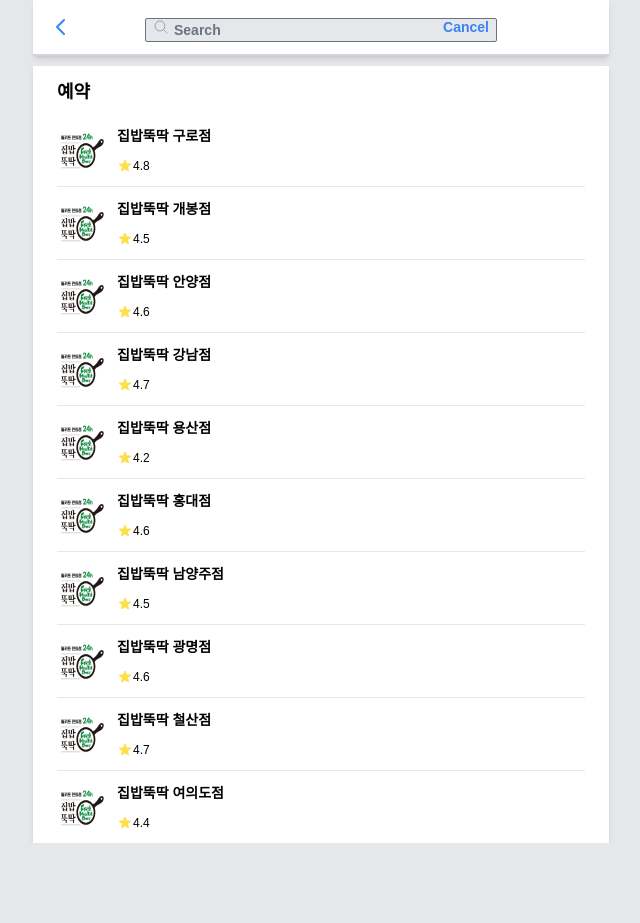
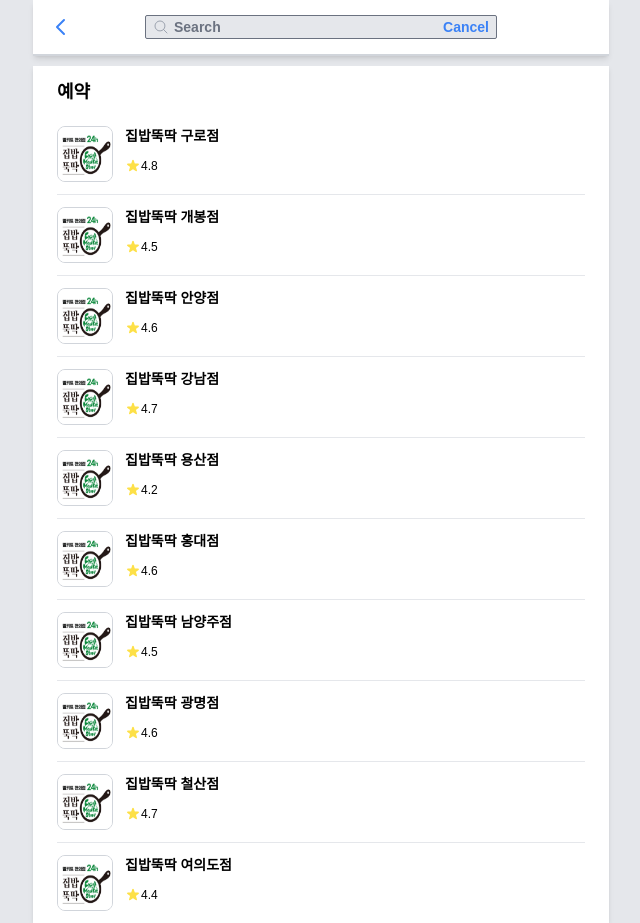
Before and after one commit to dudwns/mealkitary-frontend, a Next.js app: page /reservation in a window 1280 px wide. Shown: the whole page, without its empty margins (319-959 px from the left). Before the commit the page ends 843 px from the top, so only its background shows below. Built offline with nearby package versions, Linux system fonts and the light colour scheme.

Commit message:
feat: 이미지 크기 변경

```diff
--- a/src/pages/reservation/index.tsx
+++ b/src/pages/reservation/index.tsx
@@ -17,12 +17,28 @@
   return (
     <Layout>
       <Nav backBtn={true}>
-        <div className="relative w-[22rem] flex flex-row items-center">
-          <svg xmlns="http://www.w3.org/2000/svg" fill="none" viewBox="0 0 24 24" strokeWidth="1.5" stroke="currentColor" className="w-4 h-4 absolute left-2 text-gray-400 ">
-            <path strokeLinecap="round" strokeLinejoin="round" d="M21 21l-5.197-5.197m0 0A7.5 7.5 0 105.196 5.196a7.5 7.5 0 0010.607 10.607z" />
+        <div className="relative w-[22rem] flex items-center">
+          <svg
+            xmlns="http://www.w3.org/2000/svg"
+            fill="none"
+            viewBox="0 0 24 24"
+            strokeWidth="1.5"
+            stroke="currentColor"
+            className="w-4 h-4 absolute left-2 text-gray-400 "
+          >
+            <path
+              strokeLinecap="round"
+              strokeLinejoin="round"
+              d="M21 21l-5.197-5.197m0 0A7.5 7.5 0 105.196 5.196a7.5 7.5 0 0010.607 10.607z"
+            />
           </svg>
-          <form className="w-full">
-            <input className="w-full h-6 bg-gray-200 rounded-sm text-sm pl-7 focus:outline-none" placeholder="Search"></input>
+          <form className="w-full flex justify-center items-center">
+            <input
+              className="w-full h-6 bg-gray-200 rounded-sm text-sm pl-7 focus:outline-none"
+              placeholder="Search"
+              onFocus={(event) => (event.target.placeholder = "")}
+              onBlur={(event) => (event.target.placeholder = "Search")}
+            ></input>
           </form>
 
           <span className="absolute text-sm text-blue-500 right-2">Cancel</span>
@@ -36,16 +52,22 @@
               <li className="py-3">
                 <div className="flex">
                   {shop.image ? (
-                    <div className="w-12 h-12 relative rounded-lg mr-3">
+                    <div className="w-14 h-14 relative rounded-lg mr-3 overflow-hidden border border-gray-300">
                       <Image src={shop.image} alt="지점 이미지" layout="fill" />
                     </div>
                   ) : (
-                    <div className="w-12 h-12 bg-gray-300 rounded-lg mr-3"></div>
+                    <div className="w-14 h-14 bg-gray-300 rounded-lg mr-3"></div>
                   )}
                   <div className="flex flex-col ">
                     <div className="text-sm mb-3 font-bold">{shop.name}</div>
                     <div className="flex items-center">
-                      <svg className="h-4 w-4 cursor-pointer text-yellow-300" xmlns="http://www.w3.org/2000/svg" viewBox="0 0 20 20" fill="currentColor" aria-hidden="true">
+                      <svg
+                        className="h-4 w-4 cursor-pointer text-yellow-300"
+                        xmlns="http://www.w3.org/2000/svg"
+                        viewBox="0 0 20 20"
+                        fill="currentColor"
+                        aria-hidden="true"
+                      >
                         <path d="M9.049 2.927c.3-.921 1.603-.921 1.902 0l1.07 3.292a1 1 0 00.95.69h3.462c.969 0 1.371 1.24.588 1.81l-2.8 2.034a1 1 0 00-.364 1.118l1.07 3.292c.3.921-.755 1.688-1.54 1.118l-2.8-2.034a1 1 0 00-1.175 0l-2.8 2.034c-.784.57-1.838-.197-1.539-1.118l1.07-3.292a1 1 0 00-.364-1.118L2.98 8.72c-.783-.57-.38-1.81.588-1.81h3.461a1 1 0 00.951-.69l1.07-3.292z" />
                       </svg>
                       <span className="text-xs">{shop.score}</span>
```
